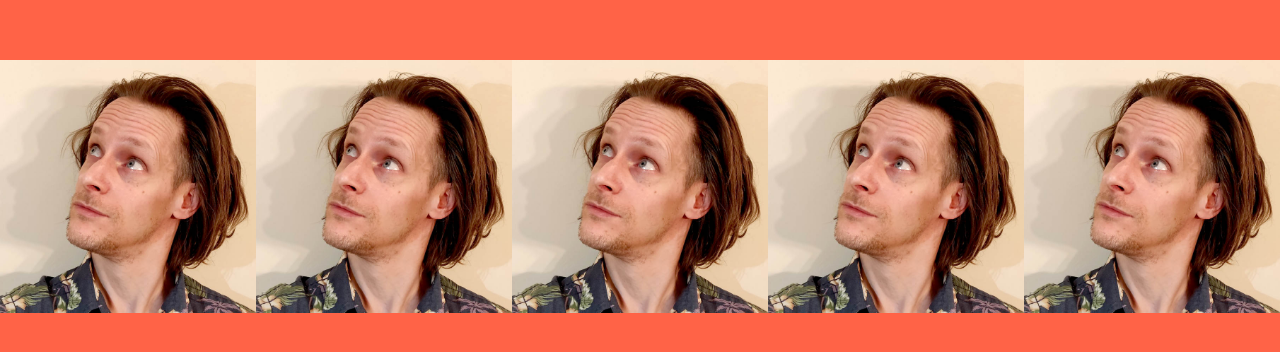
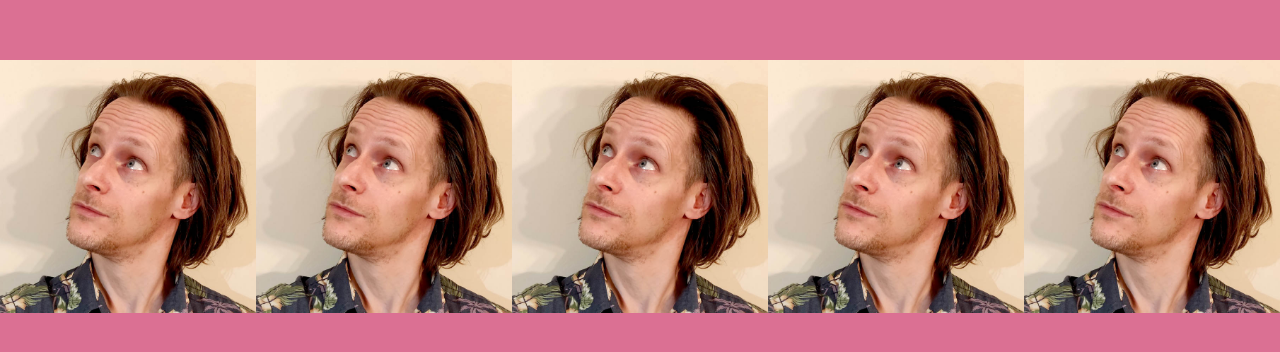
Before and after one commit to btubby/photofun, a React (Create React App) app: page / in a window 1280 px wide. Shown: the part 240-592 px from the top of the page. Built offline with nearby package versions, Linux system fonts and the light colour scheme.

Commit message:
background colour

```diff
--- a/src/App.js
+++ b/src/App.js
@@ -6,7 +6,7 @@ const Container = styled.div`
   display:flex;
   justify-content: space-around;
 
-  background-color: tomato;
+  background-color: palevioletred;
   height: 100%;
   width: 100%;
   padding: 300px 0;
```
